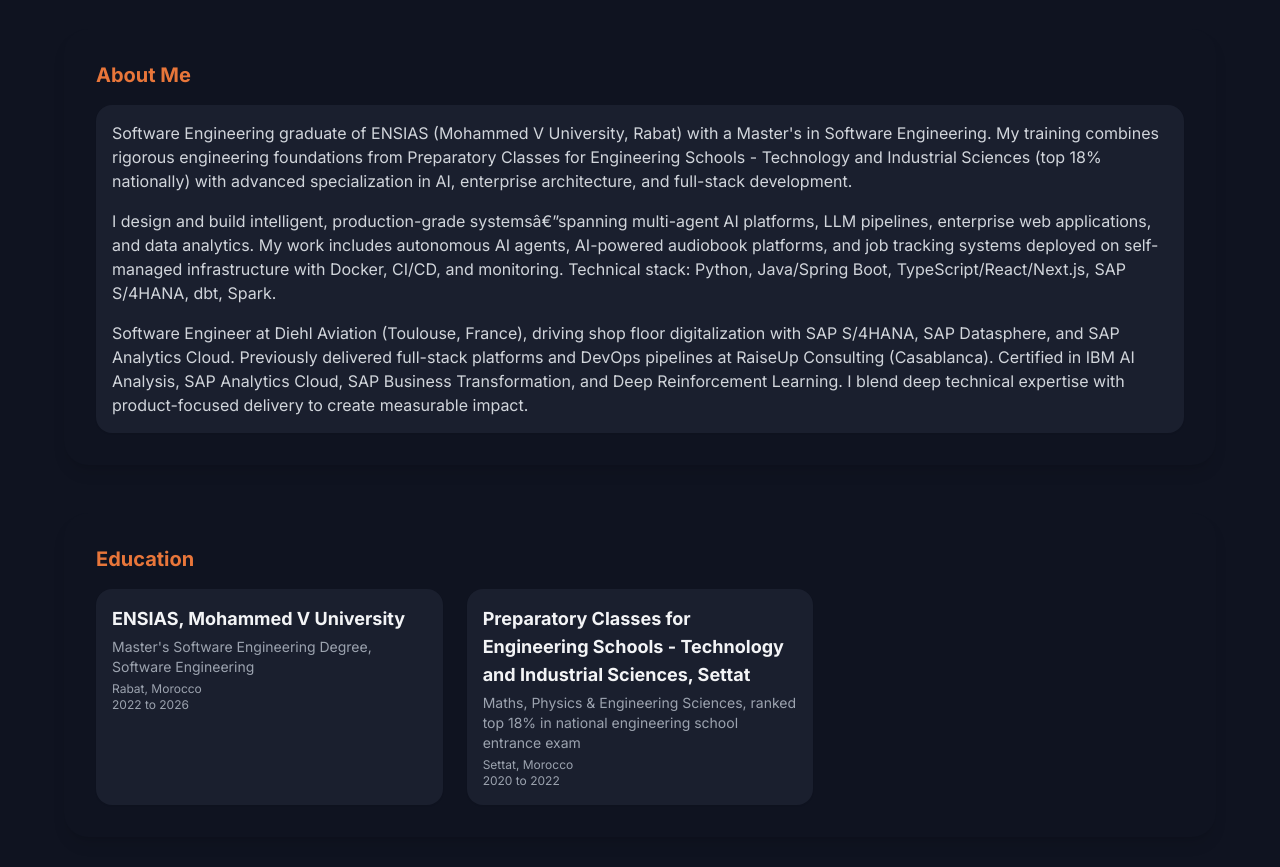
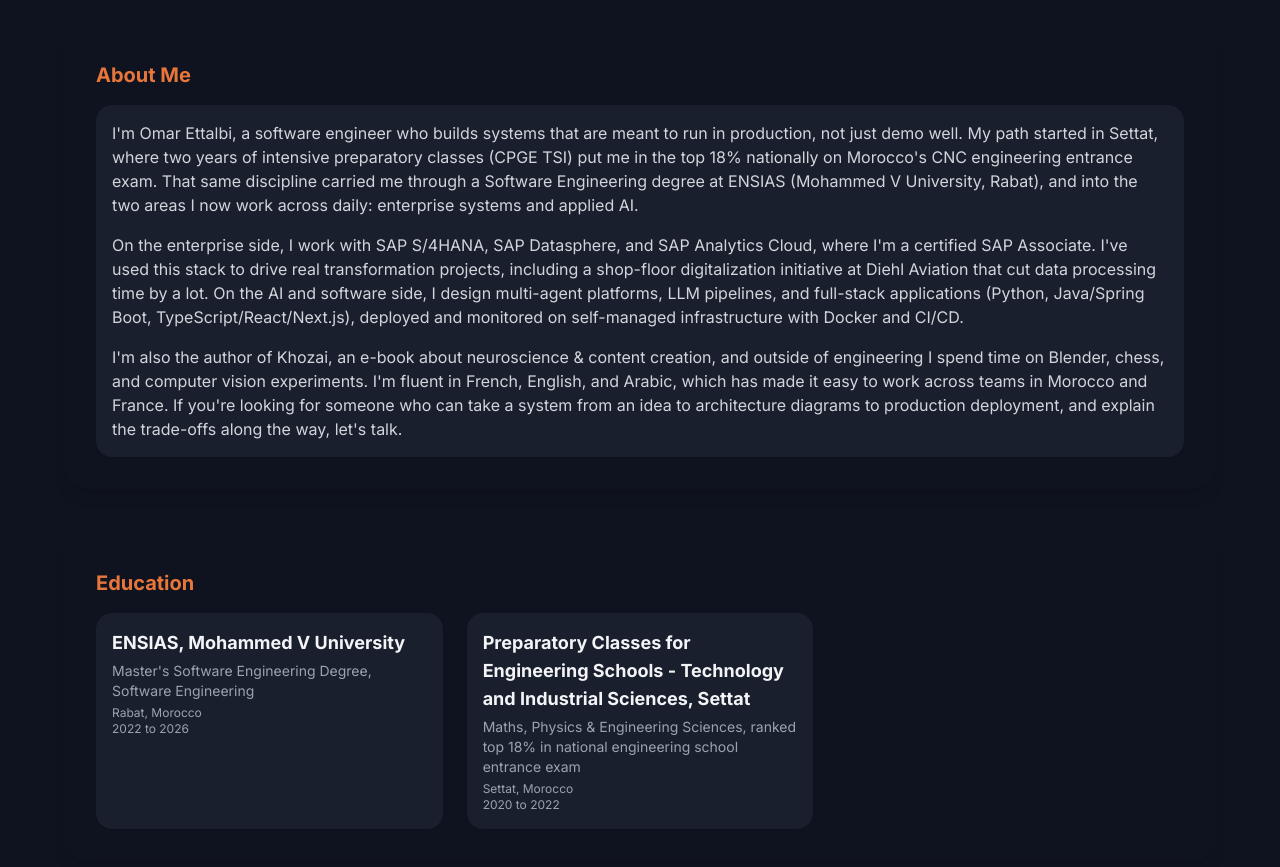
Before and after one commit to ettomarett/e-portfolio_OmarEttalbi, a Next.js app: page / in a window 1280 px wide. Shown: the part 931-1798 px from the top of the page. Built offline with nearby package versions, Linux system fonts and the light colour scheme.

Commit message:
i18n: replace About Me bios with user-provided text

```diff
--- a/app/i18n/translations.ts
+++ b/app/i18n/translations.ts
@@ -20,9 +20,13 @@ export const translations = {
     },
     about: {
       title: 'About Me',
-      bio1: 'Software Engineering graduate of ENSIAS (Mohammed V University, Rabat) with a Master\'s in Software Engineering. My training combines rigorous engineering foundations from Preparatory Classes for Engineering Schools - Technology and Industrial Sciences (top 18% nationally) with advanced specialization in AI, enterprise architecture, and full-stack development.',
-      bio2: 'I design and build intelligent, production-grade systemsâ€”spanning multi-agent AI platforms, LLM pipelines, enterprise web applications, and data analytics. My work includes autonomous AI agents, AI-powered audiobook platforms, and job tracking systems deployed on self-managed infrastructure with Docker, CI/CD, and monitoring. Technical stack: Python, Java/Spring Boot, TypeScript/React/Next.js, SAP S/4HANA, dbt, Spark.',
-      bio3: 'Software Engineer at Diehl Aviation (Toulouse, France), driving shop floor digitalization with SAP S/4HANA, SAP Datasphere, and SAP Analytics Cloud. Previously delivered full-stack platforms and DevOps pipelines at RaiseUp Consulting (Casablanca). Certified in IBM AI Analysis, SAP Analytics Cloud, SAP Business Transformation, and Deep Reinforcement Learning. I blend deep technical expertise with product-focused delivery to create measurable impact.',
+      bio1: `I'm Omar Ettalbi, a software engineer who builds systems that are meant to run in production, not just demo well.
+
+My path started in Settat, where two years of intensive preparatory classes (CPGE TSI) put me in the top 18% nationally on Morocco's CNC engineering entrance exam. That same discipline carried me through a Software Engineering degree at ENSIAS (Mohammed V University, Rabat), and into the two areas I now work across daily: enterprise systems and applied AI.`,
+      bio2: `On the enterprise side, I work with SAP S/4HANA, SAP Datasphere, and SAP Analytics Cloud, where I'm a certified SAP Associate. I've used this stack to drive real transformation projects, including a shop-floor digitalization initiative at Diehl Aviation that cut data processing time by a lot. On the AI and software side, I design multi-agent platforms, LLM pipelines, and full-stack applications (Python, Java/Spring Boot, TypeScript/React/Next.js), deployed and monitored on self-managed infrastructure with Docker and CI/CD.`,
+      bio3: `I'm also the author of Khozai, an e-book about neuroscience & content creation, and outside of engineering I spend time on Blender, chess, and computer vision experiments. I'm fluent in French, English, and Arabic, which has made it easy to work across teams in Morocco and France.
+
+If you're looking for someone who can take a system from an idea to architecture diagrams to production deployment, and explain the trade-offs along the way, let's talk.`,
       education: 'Education',
       skills: 'Skills',
       certifications: 'Certifications',
@@ -277,9 +281,13 @@ export const translations = {
     },
     about: {
       title: 'Ã€ propos',
-      bio1: 'DiplÃ©mÃ© en GÃ©nie Logiciel de l\'ENSIAS (UniversitÃ© Mohammed V, Rabat) avec un Master en GÃ©nie Logiciel. Ma formation allie des bases d\'ingÃ©nieur rigoureuses acquises en Classes PrÃ©paratoires aux Grandes ´Ecoles - FiliÃ¨re Technologie et Sciences Industrielles (top 18% national) avec une spÃ©cialisation avancÃ©e en IA, architecture d\'entreprise et dÃ©veloppement full-stack.',
-      bio2: 'Je conçois et construis des systÃ¨mes intelligents de qualitÃ© production—s\'Ã©tendant des plateformes multi-agents IA, pipelines LLM, applications web d\'entreprise et analytics data. Mon travail inclut des agents IA autonomes, des plateformes de livres audio propulsÃ©s par l\'IA, et des systÃ¨mes de suivi d\'opportunitÃ©s dÃ©ployÃ©s sur infrastructure auto-gÃ©rÃ©e avec Docker, CI/CD et monitoring. Stack technique : Python, Java/Spring Boot, TypeScript/React/Next.js, SAP S/4HANA, dbt, Spark.',
-      bio3: 'IngÃ©nieur Logiciel chez Diehl Aviation (Toulouse, France), pilotant la digitalisation des processus d\'atelier avec SAP S/4HANA, SAP Datasphere et SAP Analytics Cloud. Auparavant, j\'ai livrÃ© des plateformes full-stack et pipelines DevOps chez RaiseUp Consulting (Casablanca). CertifiÃ© IBM AI Analyst, SAP Analytics Cloud, SAP Business Transformation et Deep Reinforcement Learning. J\'allie expertise technique profonde et livraison orientÃ©e produit pour crÃ©er un impact mesurable.',
+      bio1: `Je suis Omar Ettalbi, un ingénieur logiciel qui construit des systèmes faits pour tourner en production, pas seulement pour bien démo.
+
+Mon parcours a commencé à Settat, où deux années de classes préparatoires intensives (CPGE TSI) m'ont placé dans le top 18% national au concours d'entrée aux écoles d'ingénieurs du CNC au Maroc. Cette même discipline m'a porté tout au long de mon diplôme en Génie Logiciel à l'ENSIAS (Université Mohammed V, Rabat), et vers les deux domaines dans lesquels je travaille au quotidien : les systèmes d'entreprise et l'IA appliquée.`,
+      bio2: `Côté systèmes d'entreprise, je travaille avec SAP S/4HANA, SAP Datasphere, et SAP Analytics Cloud, où je suis certifié SAP Associate. J'ai utilisé cette stack pour mener de vrais projets de transformation, dont une initiative de digitalisation de l'atelier chez Diehl Aviation qui a fortement réduit le temps de traitement des données. Côté IA et logiciel, je conçois des plateformes multi-agents, des pipelines LLM, et des applications full-stack (Python, Java/Spring Boot, TypeScript/React/Next.js), déployées et monitorées sur une infrastructure auto-gérée avec Docker et CI/CD.`,
+      bio3: `Je suis aussi l'auteur de Khozai, un e-book sur les neurosciences et la création de contenu, et en dehors de l'ingénierie je passe du temps sur Blender, les échecs et des expériences de vision par ordinateur. Je parle couramment français, anglais et arabe, ce qui m'a permis de travailler facilement à travers des équipes au Maroc et en France.
+
+Si vous cherchez quelqu'un capable de mener un système d'une idée à des schémas d'architecture puis au déploiement en production, tout en expliquant les compromis en cours de route, parlons-en.`,
       education: 'Formation',
       skills: 'CompÃ©tences',
       certifications: 'Certifications',
```
